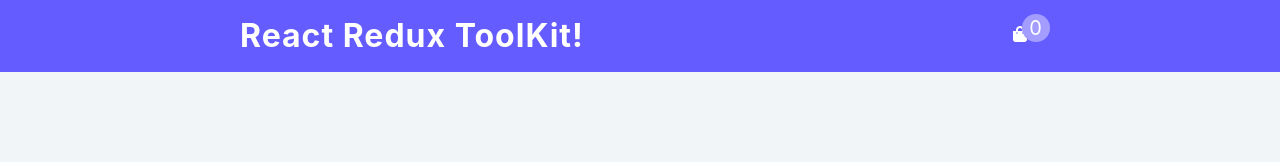
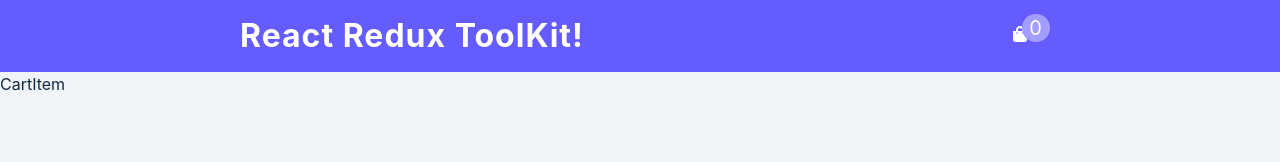
Before and after one commit to ericjay1452/redux-toolkit-tutorial, a React (Create React App) app: page / in a window 1280 px wide. Shown: the top 162 px of the page. Built offline with nearby package versions, Linux system fonts and the light colour scheme.

Commit message:
working on CartContainer

```diff
--- a/src/App.js
+++ b/src/App.js
@@ -1,10 +1,12 @@
 import React from 'react'
+import { CartContainer } from './components/CartContainer/CartContainer'
 import Navbar from './components/Navbar/Navbar'
 
 const App = () => {
   return (
     <main>
     <Navbar />
+    <CartContainer />
     </main>
   )
 }
--- a/src/components/CartContainer/CartContainer.js
+++ b/src/components/CartContainer/CartContainer.js
@@ -0,0 +1,10 @@
+import React from 'react'
+import { CartItem } from '../CartItem/CartItem'
+
+export const CartContainer = () => {
+  return (
+    <div>
+        <CartItem />
+    </div>
+  )
+}
--- /dev/null
+++ b/src/components/CartItem/CartItem.js
@@ -0,0 +1,7 @@
+import React from 'react'
+
+export const CartItem = () => {
+  return (
+    <div>CartItem</div>
+  )
+}
```
Also changed, not shown: src/components/CartItems/CartItems.js (deleted).
